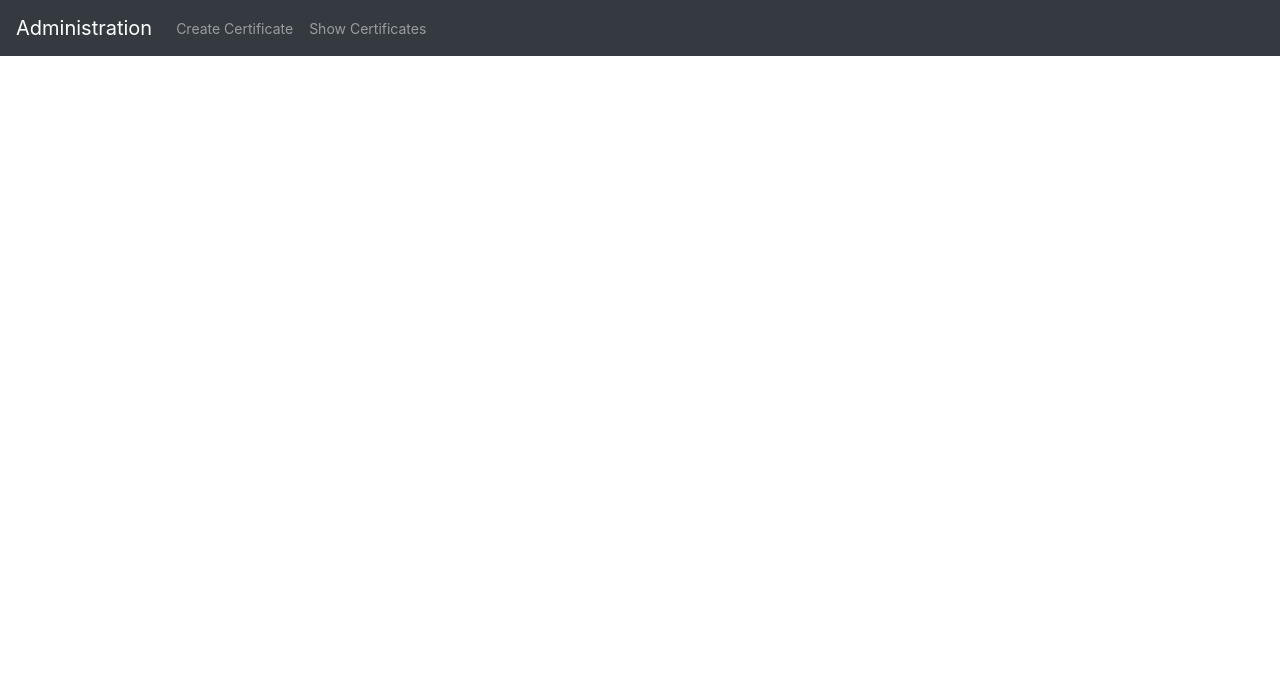
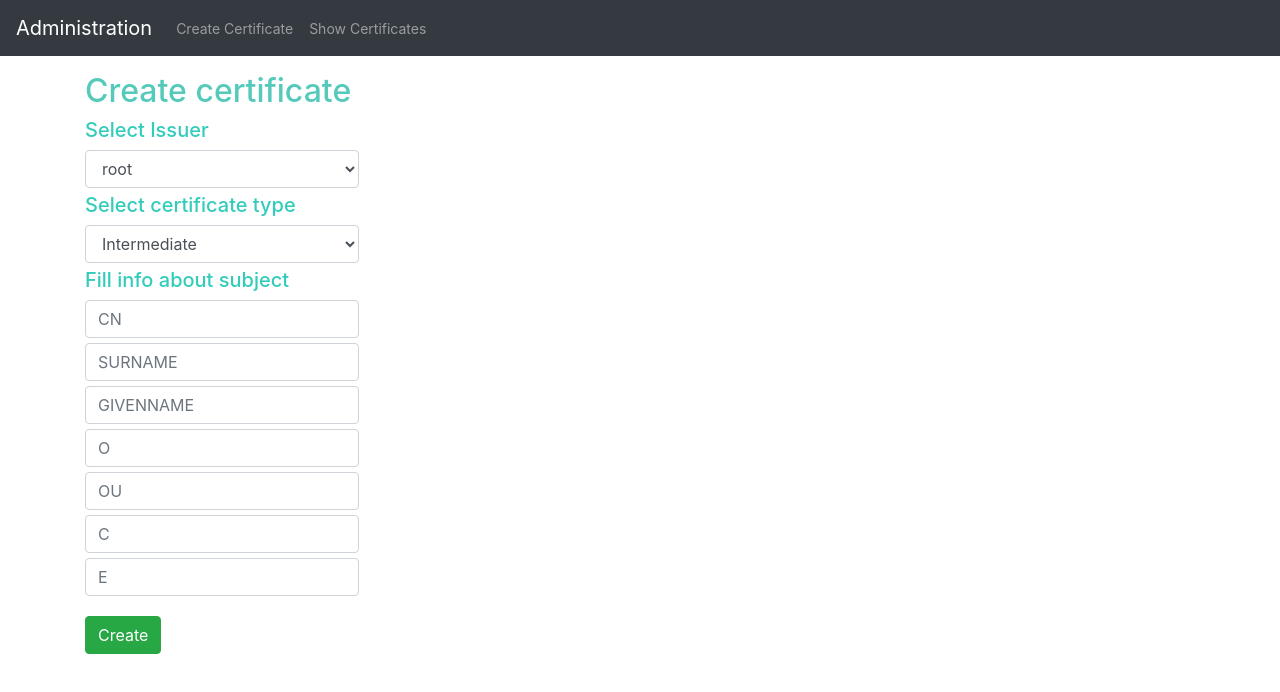
Before and after one commit to bole25/xml_frontend, an Angular app: page /createCertificate in a window 1280 px wide. Shown: the top 692 px of the page. Built offline with nearby package versions, Linux system fonts and the light colour scheme.

Commit message:
Page for creating certificate done. Dto for subject data done.

```diff
--- /dev/null
+++ b/src/app/app-routing.module.ts
@@ -0,0 +1,18 @@
+import {RouterModule, Routes} from '@angular/router';
+import {NgModule} from '@angular/core';
+import {CreateCertificateComponent} from './certificatesAdministration/createCertificate/createCertificate.component';
+
+const routes: Routes = [
+  {path: 'createCertificate', component: CreateCertificateComponent},
+];
+
+@NgModule({
+  imports: [
+    RouterModule.forRoot(
+      routes,
+      { enableTracing: true } // <-- debugging purposes only
+    )
+  ],
+  exports: [RouterModule]
+})
+export class AppRoutingModule { }
--- a/src/app/app.component.html
+++ b/src/app/app.component.html
@@ -302,6 +302,7 @@
 <script src="//maxcdn.bootstrapcdn.com/bootstrap/4.1.1/js/bootstrap.min.js"></script>
 <script src="//cdnjs.cloudflare.com/ajax/libs/jquery/3.2.1/jquery.min.js"></script>
 <!-- Toolbar -->
+<!--Certificate administration functions-->
 <div>
 <nav class="navbar navbar-expand-md bg-dark navbar-dark fixed-top">
   <a class="navbar-brand" href="#">Administration</a>
@@ -313,7 +314,7 @@
     <ul class="navbar-nav mr-auto">
 
       <li class="nav-item">
-        <a class="nav-link">Create Certificate</a>
+        <a class="nav-link" routerLink="/createCertificate">Create Certificate</a>
       </li>
       <li class="nav-item">
         <a class="nav-link">Show Certificates</a>
@@ -322,6 +323,7 @@
   </div>
 </nav>
 </div>
+<router-outlet></router-outlet>
 
   <!-- Footer -->
 
--- a/src/app/app.module.ts
+++ b/src/app/app.module.ts
@@ -2,13 +2,26 @@ import { BrowserModule } from '@angular/platform-browser';
 import { NgModule } from '@angular/core';
 
 import { AppComponent } from './app.component';
+import {CreateCertificateComponent} from './certificatesAdministration/createCertificate/createCertificate.component';
+import {AppRoutingModule} from './app-routing.module';
+import {RouterModule, Routes} from '@angular/router';
+
+const appRoutes: Routes = [
+  { path: 'createCertificate', component: CreateCertificateComponent },
+];
 
 @NgModule({
   declarations: [
-    AppComponent
+    AppComponent,
+    CreateCertificateComponent,
   ],
   imports: [
-    BrowserModule
+    BrowserModule,
+    AppRoutingModule,
+    RouterModule.forRoot(
+      appRoutes,
+      { enableTracing: true } // <-- debugging purposes only
+    )
   ],
   providers: [],
   bootstrap: [AppComponent]
--- /dev/null
+++ b/src/app/certificatesAdministration/createCertificate/createCertificate.component.html
@@ -0,0 +1,64 @@
+<!DOCTYPE html>
+<html lang="en">
+<head>
+    <meta charset="UTF-8">
+    <title>Create Certificate</title>
+</head>
+<body>
+<br>
+<br>
+<br>
+<div class="container container-table input-group input-group-lg">
+  <form>
+    <div class="form-group" style="margin-bottom:5px">
+      <h2 style="color:#55cabb">Create certificate</h2>
+    </div>
+    <div class="form-group" style="margin-bottom: 5px">
+      <h5 style="color:#33ccbb">Select Issuer</h5>
+    </div>
+    <div class="form-group" style="margin-bottom: 5px">
+    <select class="form-control">
+      <option>root</option>
+    </select>
+    </div>
+    <div class="form-group" style="margin-bottom: 5px">
+      <h5 style="color:#33ccbb">Select certificate type</h5>
+    </div>
+    <div class="form-group" style="margin-bottom: 5px">
+      <select class="form-control">
+        <option>Intermediate</option>
+        <option>End-entity</option>
+      </select>
+    </div>
+    <div class="form-group" style="margin-bottom: 5px">
+      <h5 style="color:#33ccbb">Fill info about subject</h5>
+    </div>
+    <div class="form-group"  style="margin-bottom: 5px">
+      <input type="text" id="cn" class="form-control" placeholder="CN" required>
+    </div>
+    <div class="form-group "  style="margin-bottom: 5px">
+      <input type="text" id="surname" class="form-control" placeholder="SURNAME" required>
+    </div>
+    <div class="form-group" style="margin-bottom: 5px">
+      <input type="text" id="givenname" class="form-control" placeholder="GIVENNAME" required>
+    </div>
+    <div class="form-group" style="margin-bottom: 5px">
+      <input type="text" id="o" class="form-control" placeholder="O" required>
+    </div>
+    <div class="form-group" style="margin-bottom: 5px">
+      <input type="text" id="ou" class="form-control" placeholder="OU" required>
+    </div>
+    <div class="form-group" style="margin-bottom: 5px">
+      <input type="text" id="c" class="form-control" placeholder="C" required>
+    </div>
+    <div class="form-group" style="margin-bottom: 5px">
+      <input type="text" id="e" class="form-control" placeholder="E" required>
+    </div>
+    <div class="form-group" style="margin-top: 20px">
+      <button class="btn btn-success" type="submit">Create</button>
+    </div>
+  </form>
+</div>
+
+</body>
+</html>
--- /dev/null
+++ b/src/app/certificatesAdministration/createCertificate/createCertificate.component.ts
@@ -0,0 +1,17 @@
+import {ActivatedRoute, Router} from '@angular/router';
+import {Component, OnInit} from '@angular/core';
+
+@Component({
+  // tslint:disable-next-line:component-selector
+  selector: 'app-createCertificate',
+  templateUrl: './createCertificate.component.html'
+})
+
+export class CreateCertificateComponent implements OnInit {
+
+  constructor(private router: Router, private route: ActivatedRoute) {
+  }
+
+  ngOnInit(): void {
+  }
+}
--- a/src/index.html
+++ b/src/index.html
@@ -10,6 +10,9 @@
   <link href="https://fonts.googleapis.com/icon?family=Material+Icons" rel="stylesheet">
 </head>
 <body>
+<link href="//maxcdn.bootstrapcdn.com/bootstrap/4.1.1/css/bootstrap.min.css" rel="stylesheet" id="bootstrap-css">
+<script src="//maxcdn.bootstrapcdn.com/bootstrap/4.1.1/js/bootstrap.min.js"></script>
+<script src="//cdnjs.cloudflare.com/ajax/libs/jquery/3.2.1/jquery.min.js"></script>
   <app-root></app-root>
 </body>
 </html>
```
Also changed, not shown: src/app/model/dto/SubjectDataDTO.ts (added, +9 -0 lines), src/app/certificatesAdministration/createCertificate/createCertificate.component.css (added), src/app/certificatesAdministration/createCertificate/createCertificate.service.ts (added).
